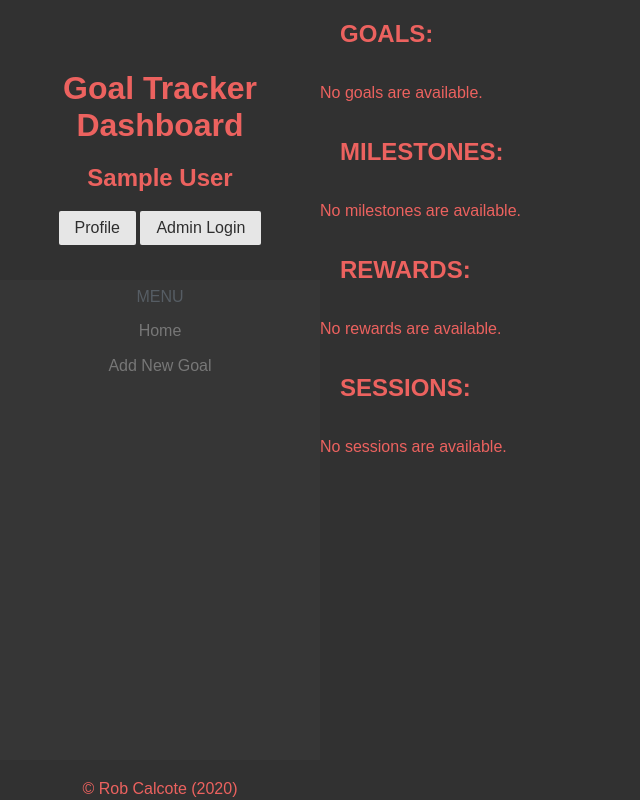
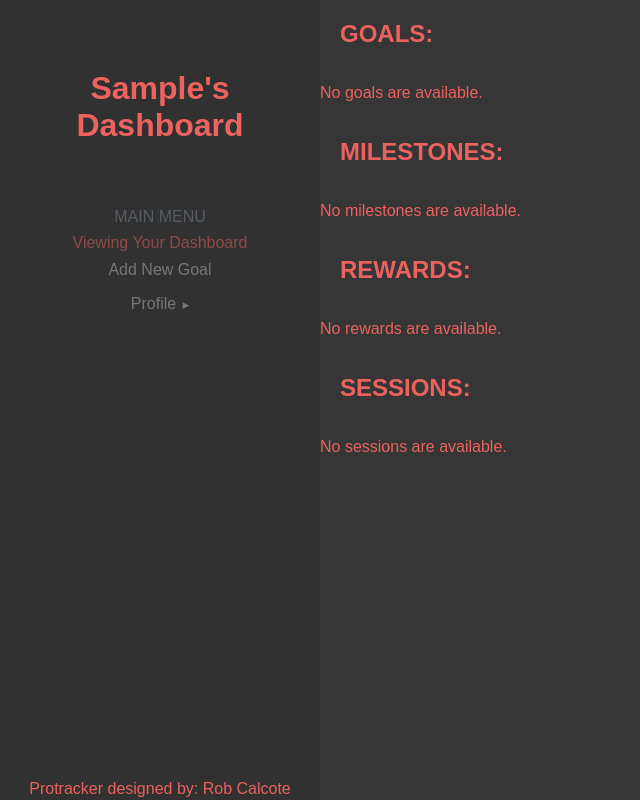
Before and after one commit to robcalcote/ten_thousand_hours, a Django app: page /tracker/dashboard/ in a window 1280 px wide. Shown: the whole page, without its empty margins (0-640 px from the left). Run offline with Django 3.2, Linux system fonts and the light colour scheme; the visitor is signed in with stand-in values (Sample User, id 1); data that the repository does not hold is empty; some libraries are stand-ins or nearby versions.

Commit message:
designed the left-side navigation bar. almost completely done with that - onto the main section

```diff
--- a/protracker/static/tracker/scripts.js
+++ b/protracker/static/tracker/scripts.js
@@ -1,17 +1,26 @@
 window.onload = function() {
-    document.getElementById("admin-login").onclick = function () {
-        window.location.href = "//localhost:8000/admin";
-    };
 
-    if (document.body.contains(document.getElementById("user-login"))) {
-        document.getElementById("user-login").onclick = function () {
+    if (document.body.contains(document.getElementById("admin-login-button"))) {
+        document.getElementById("admin-login-button").onclick = function () {
+            window.location.href = "//localhost:8000/admin";
+        };
+    }
+
+    if (document.body.contains(document.getElementById("user-login-button"))) {
+        document.getElementById("user-login-button").onclick = function () {
             window.location.href = "//localhost:8000/tracker/login";
         };
     }
 
-    if (document.body.contains(document.getElementById("user-logout"))) {
-        document.getElementById("user-logout").onclick = function () {
+    if (document.body.contains(document.getElementById("user-logout-button"))) {
+        document.getElementById("user-logout-button").onclick = function () {
             window.location.href = "//localhost:8000/tracker/logout";
         };
     }
+
+    if (document.body.contains(document.getElementById("dashboard-button"))) {
+        document.getElementById("dashboard-button").onclick = function () {
+            window.location.href = "//localhost:8000/tracker/dashboard/";
+        };
+    }
 };
--- a/protracker/static/tracker/style.css
+++ b/protracker/static/tracker/style.css
@@ -6,7 +6,6 @@ html,body {
     height: 100%;
     overflow:hidden;
 }
-
 
 
 /* side bar is 1/4 of the page */
@@ -18,7 +17,7 @@ html,body {
 }
 
 .header {
-    height: 35%;
+    height: 25%;
 }
 
 h1 {
@@ -33,8 +32,8 @@ h2 {
 }
 
 .nav-menu {
-    height: 60%;
-    background-color: #363636;
+    height: 70%;
+    background-color: #313131;
     color: #ec625f;
 }
 
@@ -43,16 +42,15 @@ h2 {
 }
 
 .footer-bar p {
-    padding: 20px;
+    padding: 20px 0;
     margin: 0;
 }
 
 
-
-
+/* main bar is 3/4 of the page */
 .content {
     height: 100%;
-    background-color: #313131;
+    background-color: #363636;
     color: #ec625f;
 }
 
@@ -86,7 +84,7 @@ h2 {
 
 
 #breadcrumb-container {
-    background-color: #414141;
+    background-color: #363636;
 }
 
 ul.breadcrumb {
--- a/protracker/tracker/templates/tracker/base.html
+++ b/protracker/tracker/templates/tracker/base.html
@@ -17,34 +17,44 @@
         <div class="left-bar pure-u-1-4">
             <div class="header">
                 <h1>{% block header %}{% endblock %}</h1>
-                <h2 class="brand-tagline">{{ request.user.first_name }} {{ request.user.last_name }}</h2>
-                <div>
-                    {% if request.user.is_authenticated == False %}
-                    <button type="button" id="user-login" class="pure-button">User Login</button>
-                    {% endif %}
-                    {% if request.user.is_authenticated == True %}
-                    <button type="button" id="user-logout" class="pure-button">Profile</button>
-                    {% endif %}
-                    {% if request.user.id == 1 %}
-                    <button type="button" id="admin-login" class="pure-button">Admin Login</button>
-                    {% else %}
-                    <button type="button" id="admin-login" class="pure-button pure-button-disabled">Admin Login</button>
-                    {% endif %}
-                </div>
+                <h2 class="brand-tagline">{% block subheader %}{% endblock %}</h2>
             </div>
             <div class="pure-menu side-nav-menu nav-menu">
                 {% block sidebar %}
                 {% if request.user.is_authenticated == True %}
-                <span class="pure-menu-heading">Menu</span>
+                <span class="pure-menu-heading">Main Menu</span>
                 <ul class="pure-menu-list">
+                    {% if request.path == '/tracker/dashboard/' %}
+                    <li class="pure-menu-item pure-menu-disabled">Viewing Your Dashboard</li>
+                    {% else %}
                     <li class="pure-menu-item">
-                        <a href="{% url 'tracker:dashboard' %}" class="pure-menu-link">Home</a>
+                        <a href="{% url 'tracker:dashboard' %}" class="pure-menu-link">Return to Dashboard</a>
                     </li>
+                    {% endif %}
                     <li class="pure-menu-item">
                         <a href="{% url 'tracker:goal add' %}" class="pure-menu-link">Add New Goal</a>
                     </li>
+                    <li class="pure-menu-item pure-menu-has-children pure-menu-allow-hover">
+                        <a href="#" id="menuLink1" class="pure-menu-link">Profile</a>
+                        <ul class="pure-menu-children">
+                            <li class="pure-menu-item pure-menu-disabled">
+                                {{ user.first_name }} {{ user.last_name }}
+                            </li>
+                            <li class="pure-menu-item">
+                                <a href="#" class="pure-menu-link">Settings</a>
+                            </li>
+                            {% if request.user.id == 1 %}
+                            <li class="pure-menu-item">
+                                <a href="http://localhost:8000/admin/" class="pure-menu-link">Admin</a>
+                            </li>
+                            {% endif %}
+                            <li class="pure-menu-item">
+                                <a href="{% url 'tracker:user logout' %}" class="pure-menu-link">Logout</a>
+                            </li>
+                        </ul>
+                    </li>
                     {% if goal.id %}
-                    <li class="pure-menu-heading">{{ goal.description }}</li>
+                    <li class="pure-menu-heading">Goal Menu</li>
                     <li class="pure-menu-item">
                         <a href="{% url 'tracker:milestone add' goal.id %}" class="pure-menu-link">Add New Milestone</a>
                     </li>
@@ -60,7 +70,7 @@
                 {% endblock %}
             </div>
             <div class="footer-bar">
-                <p>© Rob Calcote (2020)</p>
+                <p>Protracker designed by: Rob Calcote</p>
             </div>
         </div>
         <div class="content pure-u-3-4">
--- a/protracker/tracker/templates/tracker/dashboard.html
+++ b/protracker/tracker/templates/tracker/dashboard.html
@@ -1,7 +1,7 @@
 {% extends "tracker/base.html" %}
 
 {% block header %}
-Goal Tracker Dashboard
+{{ user.first_name }}'s Dashboard
 {% endblock %}
 
 {% block content %}
--- a/protracker/tracker/templates/tracker/goal_add.html
+++ b/protracker/tracker/templates/tracker/goal_add.html
@@ -1,7 +1,7 @@
 {% extends "tracker/base.html" %}
 
 {% block header %}
-Add a new Goal!
+Add new Goal
 {% endblock %}
 
 {% block content %}
--- a/protracker/tracker/templates/tracker/goal_detail.html
+++ b/protracker/tracker/templates/tracker/goal_detail.html
@@ -1,7 +1,10 @@
 {% extends "tracker/base.html" %}
 
 {% block header %}
-{{ goal.description }}
+    Goal
+{% endblock %}
+{% block subheader %}
+    {{ goal.description }}
 {% endblock %}
 
 {% block breadcrumb %}
--- a/protracker/tracker/templates/tracker/goal_edit.html
+++ b/protracker/tracker/templates/tracker/goal_edit.html
@@ -1,8 +1,12 @@
 {% extends "tracker/base.html" %}
 
 {% block header %}
-Edit: {{ goal.description }}
+    Edit Goal:
 {% endblock %}
+{% block subheader %}
+    {{ goal.description }}
+{% endblock %}
+
 
 {% block content %}
 
--- a/protracker/tracker/templates/tracker/milestone_add.html
+++ b/protracker/tracker/templates/tracker/milestone_add.html
@@ -1,7 +1,10 @@
 {% extends "tracker/base.html" %}
 
 {% block header %}
-Add new Milestone towards your Goal: {{ goal.description }}
+    Add new Milestone
+{% endblock %}
+{% block subheader %}
+    Parent Goal: {{ goal.description }}
 {% endblock %}
 
 {% block content %}
--- a/protracker/tracker/templates/tracker/milestone_detail.html
+++ b/protracker/tracker/templates/tracker/milestone_detail.html
@@ -1,7 +1,10 @@
 {% extends "tracker/base.html" %}
 
 {% block header %}
-Milestone: {{ milestone.description }}
+    Milestone
+{% endblock %}
+{% block subheader %}
+    {{ milestone.description }}
 {% endblock %}
 
 
--- a/protracker/tracker/templates/tracker/milestone_edit.html
+++ b/protracker/tracker/templates/tracker/milestone_edit.html
@@ -1,7 +1,10 @@
 {% extends "tracker/base.html" %}
 
 {% block header %}
-Edit: {{ milestone.description }}
+    Edit Milestone:
+{% endblock %}
+{% block subheader %}
+    {{ milestone.description }}
 {% endblock %}
 
 {% block content %}
--- a/protracker/tracker/templates/tracker/reward_add.html
+++ b/protracker/tracker/templates/tracker/reward_add.html
@@ -1,7 +1,10 @@
 {% extends "tracker/base.html" %}
 
 {% block header %}
-Add new Reward for your Goal: {{ goal.description }}
+    Add new Reward
+{% endblock %}
+{% block subheader %}
+    Parent Goal: {{ goal.description }}
 {% endblock %}
 
 {% block content %}
--- a/protracker/tracker/templates/tracker/reward_detail.html
+++ b/protracker/tracker/templates/tracker/reward_detail.html
@@ -1,9 +1,11 @@
 {% extends "tracker/base.html" %}
 
 {% block header %}
-Reward: {{ reward.description }}
+    Reward
 {% endblock %}
-
+{% block subheader %}
+    {{ reward.description }}
+{% endblock %}
 
 {% block breadcrumb %}
 <div id="breadcrumb-container">
--- a/protracker/tracker/templates/tracker/reward_edit.html
+++ b/protracker/tracker/templates/tracker/reward_edit.html
@@ -1,7 +1,10 @@
 {% extends "tracker/base.html" %}
 
 {% block header %}
-Edit: {{ reward.description }}
+    Edit Reward:
+{% endblock %}
+{% block subheader %}
+    {{ reward.description }}
 {% endblock %}
 
 {% block content %}
--- a/protracker/tracker/templates/tracker/session_add.html
+++ b/protracker/tracker/templates/tracker/session_add.html
@@ -1,7 +1,10 @@
 {% extends "tracker/base.html" %}
 
 {% block header %}
-Add new Session towards your Goal: {{ goal.description }}
+    Add new Session
+{% endblock %}
+{% block subheader %}
+    Parent Goal: {{ goal.description }}
 {% endblock %}
 
 {% block content %}
--- a/protracker/tracker/templates/tracker/session_detail.html
+++ b/protracker/tracker/templates/tracker/session_detail.html
@@ -1,7 +1,11 @@
 {% extends "tracker/base.html" %}
 
+
 {% block header %}
-Session: {{ session.date }}
+    Session
+{% endblock %}
+{% block subheader %}
+    {{ session.date }}
 {% endblock %}
 
 {% block breadcrumb %}
--- a/protracker/tracker/templates/tracker/session_edit.html
+++ b/protracker/tracker/templates/tracker/session_edit.html
@@ -1,7 +1,10 @@
 {% extends "tracker/base.html" %}
 
 {% block header %}
-Edit: {{ session.date }}
+    Edit Session:
+{% endblock %}
+{% block subheader %}
+    {{ session.date }}
 {% endblock %}
 
 {% block content %}
```
